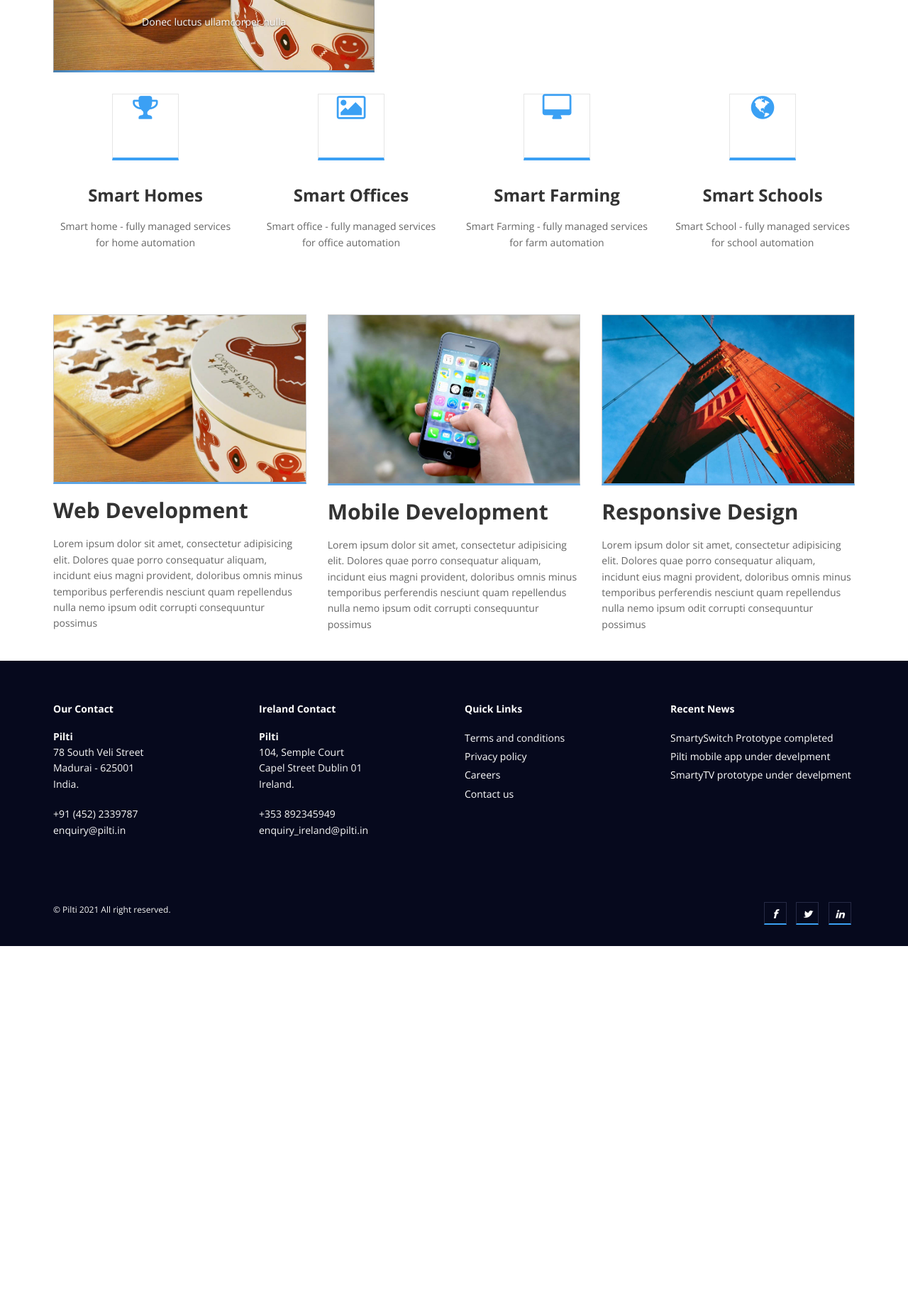
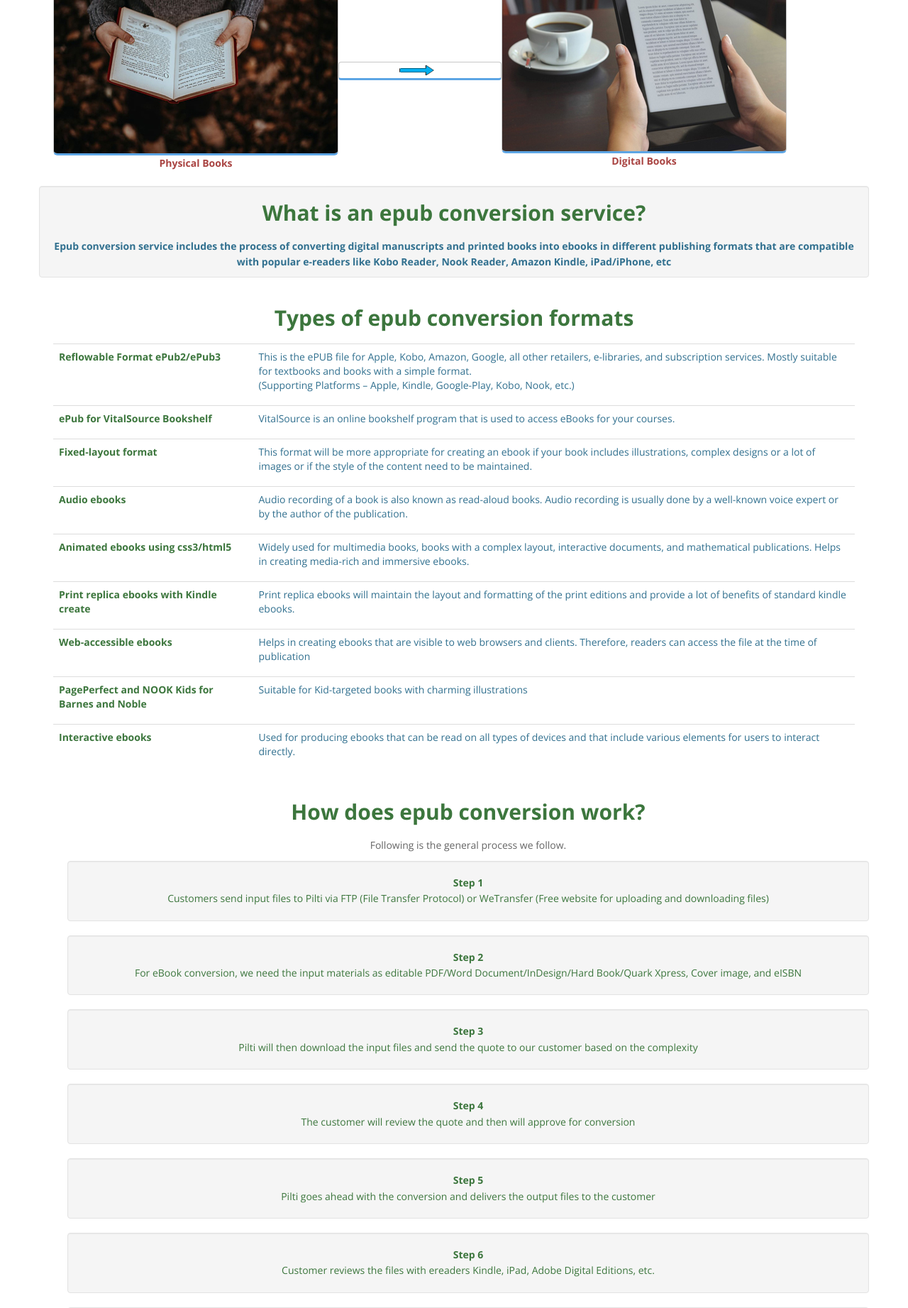
Before and after one commit to PiltiSmart/Piltiwebsite, a PHP site: page /publishing.php in a window 1280 px wide. Shown: the part 321-2164 px from the top of the page at 71% size. Before the commit the page ends 1654 px from the top, so only its background shows below. Run offline with PHP 8.4, Linux system fonts and the light colour scheme; some libraries are stand-ins or nearby versions.

Commit message:
publish page updated

```diff
--- /dev/null
+++ b/apppass.txt
@@ -0,0 +1 @@
+VUwBjxvnxCZvKArgNuaU
--- a/publishing.php
+++ b/publishing.php
@@ -32,124 +32,116 @@
                         <span class="icon-bar"></span>
                         <span class="icon-bar"></span>
                     </button>
-                    <a class="navbar-brand" href="index.php"><img src="img-epub/conversion-services.png" alt="ePlogo"/></a>
+                    <a class="navbar-brand" href="index.php"><img class="img-responsive" src="img/logo.png" alt="ePlogo"/></a>
                 </div>
-                <div class="navbar-collapse collapse ">
+          <div class="navbar-collapse collapse">
             <ul class="nav navbar-nav">
-                    <li><a href="index.php">Home</a></li>
-						<li><a href="about.php">About Us</a></li>
-						<li class="active"><a href="services.php">Services</a></li>
-            <li><a href="pricing.php">Pricing</a></li>
-            <li><a href="contact.php">Contact</a></li>
-            <li><a href="pilticloud.php">My Pilti</a></li>
+              <li>
+                <a href="index.php">Home</a>
+              </li>
+              <li>
+                <a href="about.php">About Us</a>
+              </li>
+              <li><a href="services.php">Services</a></li>
+	      <li class="active">
+		<a href="publishing.php">Publishing</a></li>
+              <li>
+                <a href="pricing.php">Pricing</a>
+              </li>
+              <li>
+                <a href="contact.php">Contact</a>
+              </li>
+              <li>
+                <a href="pilticloud.php">My Pilti</a>
+              </li>
             </ul>
 	          </div>
             </div>
         </div>
 	</header><!-- end header -->
-	<section id="content">
-		<div class="container content">
-        <!-- Service Blcoks -->
-		<div class="row mar-b-50">
-        <div class="col-lg-5">
-          <div class="about-carousel wow fadeInLeft animated" data-wow-animation-name="none" style="visibility: visible; -webkit-animation-name: none;">
-            <div id="myCarousel" class="carousel slide">
-              <!-- Carousel items -->
-              <div class="carousel-inner">
-                <div class="active item">
-                  <img src="img/service1.jpg" alt="">
-                  <div class="carousel-caption">
-                    <p>
-                      Donec luctus ullamcorper nulla
-                    </p>
+<div id="main" class="sidebar-none sidebar-divider-off"  >
+<div class="main-gradient">
+</div>
+<div class="wf-wrap">
+<div class="wf-container-main">
+<div id="content" class="content" role="main">
+<div class="vc_row wpb_row vc_row-fluid vc_custom_1641294721184">
+<div class="tcs-padding wpb_column vc_column_container vc_col-sm-12">
+<div class="vc_column-inner vc_custom_1640599880259">
+<div class="wpb_wrapper">
+<div class="wpb_text_column wpb_content_element  tcs-br-none" >
+<div class="wpb_wrapper">
+<h2 class="text-center text-success"><b>Finest epub conversion services for your files</b></h2>
+<p class="text-info text-center">Don&#8217;t trouble yourself with the quality struggles and other difficulties in publishing your ebook when the highly skilled and<br /> trained team at Pilti is prepared to provide customized conversion services with advanced epub conversion<br /> technology at competitive pricing. Contact us now to publish your dream ebook today!</p>
+</div>
+<div class="container">
+<table>
+  <tr>
+ <td><img  class="img-rounded" src="../img-epub/book-holding.jpg" alt="image" /><p class="text-center text-danger"><b>Physical Books</b></p></td>
+ <td><img  class="img-thumbnail" src="../img-epub/arrow.png" alt="image" /></td>
+ <td><img  class="img-rounded" src="../img-epub/epub-hold.jpg" alt="image" /><p class="text-center text-danger"><b>Digital Books</b></p></td>
+ </tr>
+</table>
+</div>
+<p></p>
+<div class="container well">
+<h2 class="text-success text-center">What is an epub conversion service?</h2>
+<p class="text-info text-center"><b>Epub conversion service includes the process of converting digital manuscripts and printed books into ebooks in different publishing formats that are compatible with  popular e-readers like Kobo Reader, Nook Reader, Amazon Kindle, iPad/iPhone, etc</b></p>
+</div>
+<div class="container">
+<h2 class="text-success text-center">Types of epub conversion formats</h2>
+<table class="table table-hover">
+<tr>
+<td><p class="text-success"><b>Reflowable Format ePub2/ePub3</b></p></td>
+<td><p class="text-info ">This is the ePUB file for Apple, Kobo, Amazon, Google, all other retailers, e-libraries, and subscription services. Mostly suitable for textbooks and books with a simple format.</b><br/>(Supporting Platforms &#8211; Apple, Kindle, Google-Play, Kobo, Nook, etc.)</p></td>
+</tr>
+<tr>
+<td><p class="text-success"><b>ePub for VitalSource Bookshelf</b></p></td>
+<td><p class="text-info ">VitalSource is an online bookshelf program that is used to access eBooks for your courses.</p></td>
+</tr>
+<tr>
+<td><p class="text-success"><b>Fixed-layout format</b></p></td>
+<td><p class="text-info ">This format will be more appropriate for creating an ebook if your book includes illustrations, complex designs or a lot of images or if the style of the content need to be maintained.</p></td>
+</tr>
+<tr>
+<td><p class="text-success"><b>Audio ebooks</b></p></td>
+<td><p class="text-info ">Audio recording of a book is also known as read-aloud books. Audio recording is usually done by a well-known voice expert or by the author of the publication.</p></td>
+</tr>
+<tr>
+<td><p class="text-success"><b>Animated ebooks using css3/html5</b></p></td>
+<td><p class="text-info ">Widely used for multimedia books, books with a complex layout, interactive documents, and mathematical publications. Helps in creating media-rich and immersive ebooks.</p></td>
+</tr>
+<tr>
+<td><p class="text-success"><b>Print replica ebooks with Kindle create</b></p></td>
+<td><p class="text-info ">Print replica ebooks will maintain the layout and formatting of the print editions and provide a lot of benefits of standard kindle ebooks.</p></td>
+</tr>
+<tr>
+<td><p class="text-success"><b>Web-accessible ebooks</b></p></td>
+<td><p class="text-info ">Helps in creating ebooks that are visible to web browsers and clients. Therefore, readers can access the file at the time of publication</p></td>
+</tr>
+<tr>
+<td><p class="text-success"><b>PagePerfect and NOOK Kids for Barnes and Noble</b></p></td>
+<td><p class="text-info ">Suitable for Kid-targeted books with charming illustrations</p></td>
+</tr>
+<tr>
+<td><p class="text-success"><b>Interactive ebooks</b></p></td>
+<td><p class="text-info ">Used for producing ebooks that can be read on all types of devices and that include various elements for users to interact directly.</p></td>
+</tr>
+</table>
+<div class="container text-center">
+<h2 class="text-success text-center">How does epub conversion work?</h2>
+<p class="text-center">Following is the general process we follow.</p>
+<div class="col-md-12 well text-success"><b>Step 1</b><br/>Customers send input files to Pilti via FTP (File Transfer Protocol) or WeTransfer (Free website for uploading and downloading files)</div>
+<div class="col-md-12 well text-success"><b>Step 2</b><br/>For eBook conversion, we need the input materials as editable PDF/Word Document/InDesign/Hard Book/Quark Xpress, Cover image, and eISBN</div>
+<div class="col-md-12 well text-success"><b>Step 3</b><br/>Pilti will then download the input files and send the quote to our customer based on the complexity</div>
+<div class="col-md-12 well text-success"><b>Step 4</b><br/>The customer will review the quote and then will approve for conversion</div>
+<div class="col-md-12 well text-success"><b>Step 5</b><br/>Pilti goes ahead with the conversion and delivers the output files to the customer</div>
+<div class="col-md-12 well text-success"><b>Step 6</b><br/>Customer reviews the files with ereaders Kindle, iPad, Adobe Digital Editions, etc.</div>
+<div class="col-md-12 well text-success"><b>Step 7</b><br/>If any revisions are needed, the customer will send the list of revisions to Pilti</div>
+<div class="col-md-12 well text-success"><b>Step 8</b><br/>Pilti will update the revisions and sends the revised files to the customer</div>
+<div class="col-md-12 well text-success"><b>Step 9</b><br/>Once the customer approves the files, Pilti will raise an invoice for the conversion work</div>
 </div>
 </div>
-                <div class="item">
-                  <img src="img/service2.jpg" alt="">
-                  <div class="carousel-caption">
-                    <p>
-                      Blanditiis praesentium voluptatum
-                    </p>
-                  </div>
-                </div>
-                <div class="item">
-                  <img src="img/service3.jpg" alt="">
-                  <div class="carousel-caption">
-                    <p>
-                      Blanditiis praesentium voluptatum
-                    </p>
-                  </div>
-                </div>
-
-              </div>
-              <!-- Carousel nav -->
-              <a class="carousel-control left" href="#myCarousel" data-slide="prev">
-                <i class="fa fa-angle-left">
-                </i>
-              </a>
-              <a class="carousel-control right" href="#myCarousel" data-slide="next">
-                <i class="fa fa-angle-right">
-                </i>
-              </a>
-            </div>
-          </div>
-        </div>
-        <div class="col-lg-7 about wow fadeInRight animated" data-wow-animation-name="none" >
-          <h3>
-            What we offer
-          </h3>
-          <p>
-          Pilti offers a wide verity of smart devices and services that will enhance the user smart experiences. Whether it is your home or office, our products make them smart and reliable especially in device functionalities, communication and security. We offer a complete end-to- end IoT smart solutions, our customers have access to a comprehensive customer dashboards to user friendly tools through desktop apps and mobile apps
-          </p>
-		  <br/>
-		  <br/>
-        </div>
-      </div>
-
-		<div class="row">
-		<div class="skill-home"> <div class="skill-home-solid clearfix">
-		<div class="col-md-3 text-center">
-		<span class="icons c1"><i class="fa fa-trophy"></i></span> <div class="box-area">
-		<h3>Smart Homes</h3> <p>Smart home - fully managed services for home automation</p></div>
-		</div>
-		<div class="col-md-3 text-center">
-		<span class="icons c2"><i class="fa fa-picture-o"></i></span> <div class="box-area">
-		<h3>Smart Offices</h3> <p>Smart office - fully managed services for office automation</p></div>
-		</div>
-		<div class="col-md-3 text-center">
-		<span class="icons c3"><i class="fa fa-desktop"></i></span> <div class="box-area">
-		<h3>Smart Farming</h3> <p>Smart Farming - fully managed services for farm automation</p></div>
-		</div>
-		<div class="col-md-3 text-center">
-		<span class="icons c4"><i class="fa fa-globe"></i></span> <div class="box-area">
-		<h3>Smart Schools</h3> <p>Smart School - fully managed services for school automation</p>
-		</div></div>
-		</div></div>
-		</div>
-
-
-
-        <div class="row service-v1 margin-bottom-40">
-            <div class="col-md-4 md-margin-bottom-40">
-               <img class="img-responsive" src="img/service1.jpg" alt="">
-                <h2>Web Development</h2>
-                <p>Lorem ipsum dolor sit amet, consectetur adipisicing elit. Dolores quae porro consequatur aliquam, incidunt eius magni provident, doloribus omnis minus temporibus perferendis nesciunt quam repellendus nulla nemo ipsum odit corrupti consequuntur possimus</p>
-            </div>
-            <div class="col-md-4">
-                <img class="img-responsive" src="img/service2.jpg" alt="">
-                <h2>Mobile Development</h2>
-                <p>Lorem ipsum dolor sit amet, consectetur adipisicing elit. Dolores quae porro consequatur aliquam, incidunt eius magni provident, doloribus omnis minus temporibus perferendis nesciunt quam repellendus nulla nemo ipsum odit corrupti consequuntur possimus</p>
-            </div>
-            <div class="col-md-4 md-margin-bottom-40">
-              <img class="img-responsive" src="img/service3.jpg" alt="">
-                <h2>Responsive Design</h2>
-                <p>Lorem ipsum dolor sit amet, consectetur adipisicing elit. Dolores quae porro consequatur aliquam, incidunt eius magni provident, doloribus omnis minus temporibus perferendis nesciunt quam repellendus nulla nemo ipsum odit corrupti consequuntur possimus</p>
-            </div>
-        </div>
-        <!-- End Service Blcoks -->
-
-    </div>
-    </section>
 <?php include_once 'footer.php';?>
 </div>
 <a href="#" class="scrollup"><i class="fa fa-angle-up active"></i></a>
```
Also changed, not shown: about.php (+21 -10 lines), contact.php (+21 -10 lines), pilticloud.php (+21 -10 lines), pricing.php (+21 -10 lines), services.php (+22 -10 lines), css/style.css (line endings or trailing spaces), img-epub/arrow.png (added), img-epub/book-holding.jpg (added), img-epub/conversion-services.jpg (added), img-epub/conversion-services1.png (added), img-epub/epub-hold.jpg (added), img-epub/epub1.jpg (added), img-epub/epub2.jpg (added), img-epub/epub3.jpg (added). Lines whose indentation alone changed are shown as unchanged.
